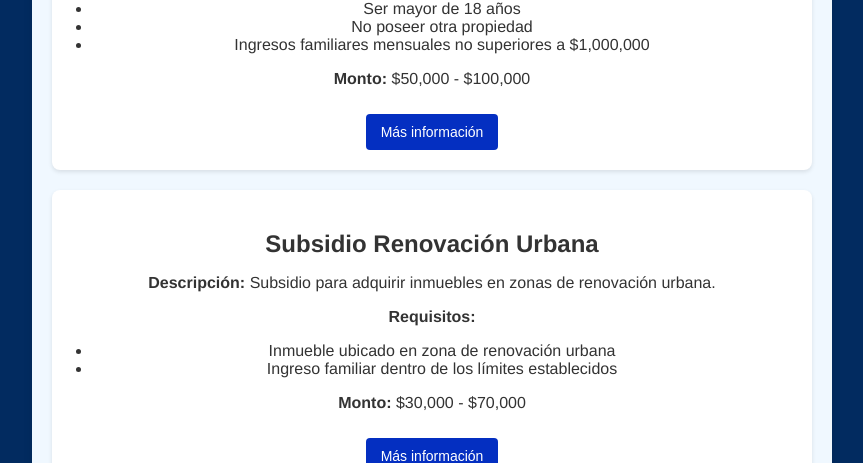
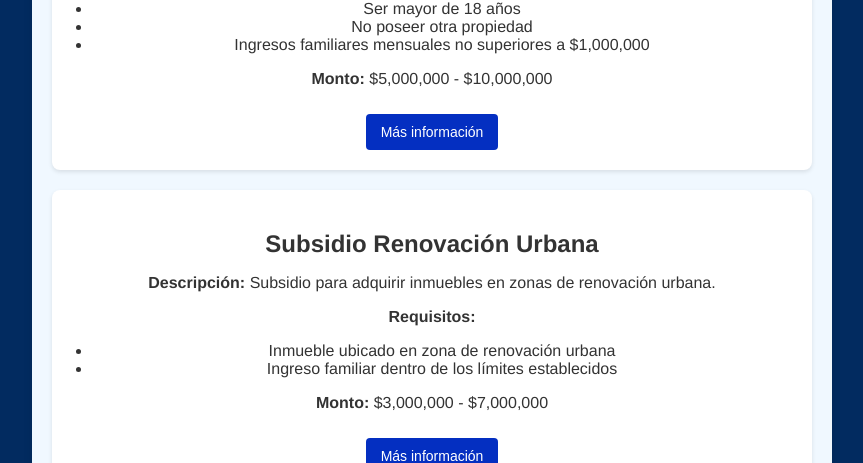
Before and after one commit to reii23/arriendosRM, a Vue app in the folder front/propiedadesweb/: page /about in a window 1280 px wide. Shown: the part 378-841 px from the top of the page, without its empty margins (208-1071 px from the left). Built offline with nearby package versions, Linux system fonts and the light colour scheme.

Commit message:
Se cambia el texto de los subsidios

```diff
--- a/front/propiedadesweb/src/views/SubsidiosInfo.vue
+++ b/front/propiedadesweb/src/views/SubsidiosInfo.vue
@@ -30,7 +30,7 @@ export default {
           'No poseer otra propiedad',
           'Ingresos familiares mensuales no superiores a $1,000,000',
         ],
-        monto: '$50,000 - $100,000',
+        monto: '$5,000,000 - $10,000,000',
       },
       {
         id: 2,
@@ -40,7 +40,7 @@ export default {
           'Inmueble ubicado en zona de renovación urbana',
           'Ingreso familiar dentro de los límites establecidos',
         ],
-        monto: '$30,000 - $70,000',
+        monto: '$3,000,000 - $7,000,000',
       },
       // Más subsidios pueden ser agregados aquí
     ]);
```
